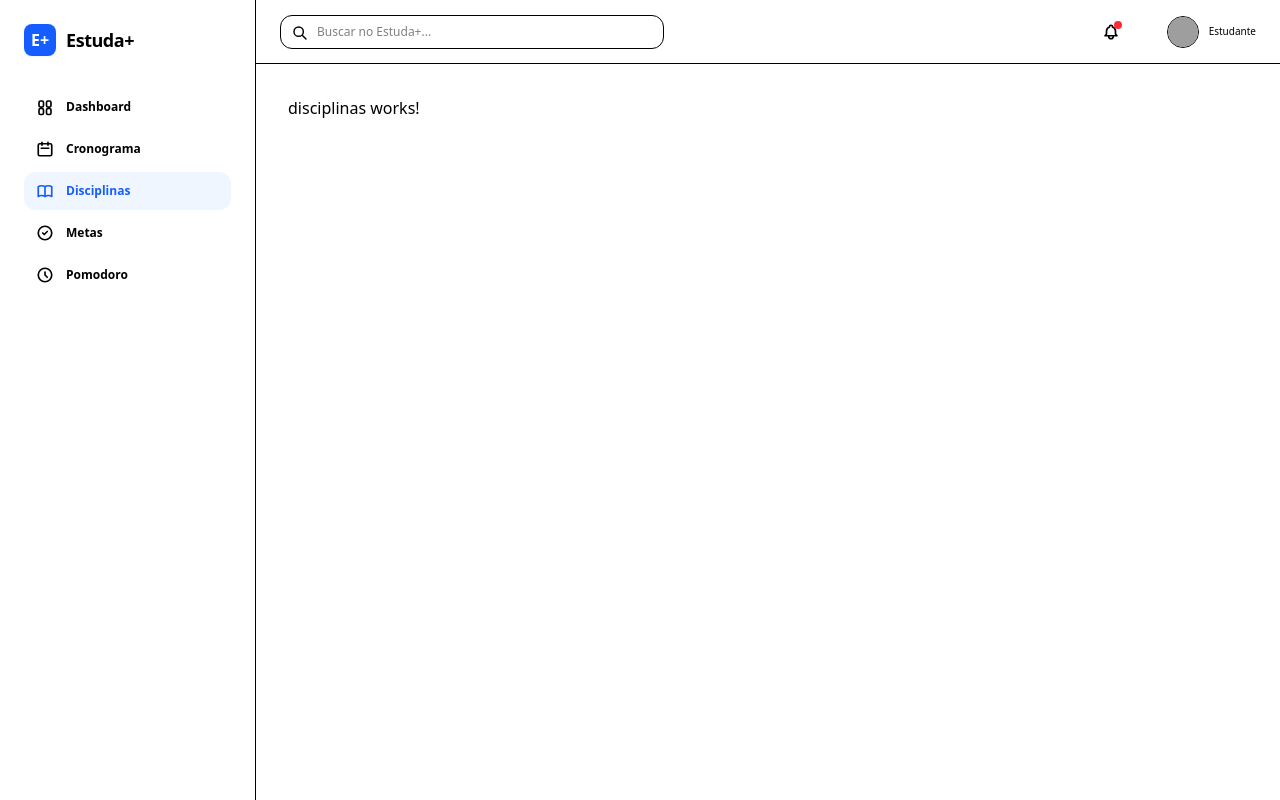
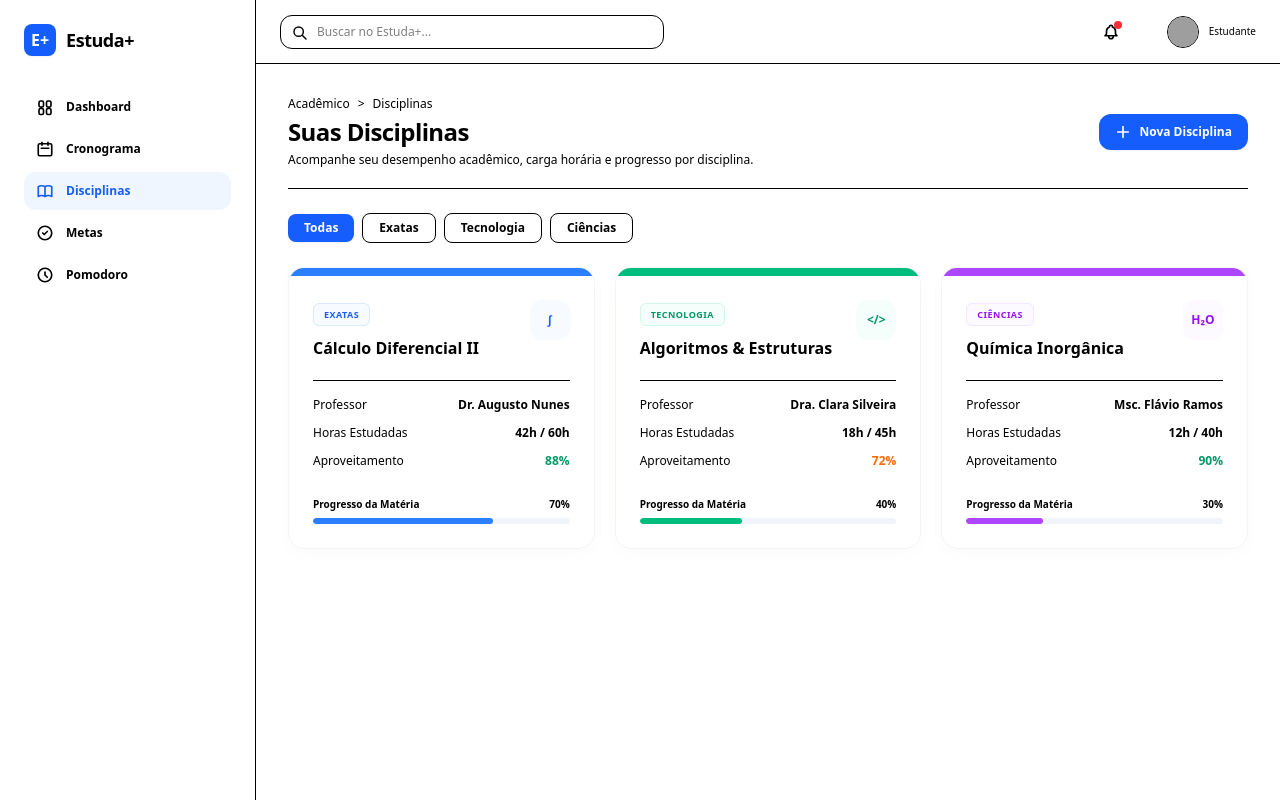
Before and after one commit to angelosilvanno/estuda-plus, an Angular app: page /disciplinas in a window 1280 px wide. Built offline with nearby package versions, Linux system fonts and the light colour scheme; grey boxes are pictures that could not be loaded.

Commit message:
feat: implementa estrutura da página de disciplinas com exibição e filtragem de disciplinasknn nnnnnnn mm

```diff
--- a/src/app/features/disciplinas/disciplinas.html
+++ b/src/app/features/disciplinas/disciplinas.html
@@ -1 +1,97 @@
-<p>disciplinas works!</p>
+<div class="space-y-6">
+
+  <div class="flex flex-col sm:flex-row justify-between items-start sm:items-center gap-4 border-b border-(--border-color) pb-5">
+    <div>
+      <div class="flex items-center gap-2 text-xs text-(--text-muted) mb-1">
+        <span>Acadêmico</span>
+        <span>&gt;</span>
+        <span class="text-(--text-main) font-medium">Disciplinas</span>
+      </div>
+      <h1 class="text-2xl font-bold tracking-tight">Suas Disciplinas</h1>
+      <p class="text-xs text-(--text-muted) mt-1">Acompanhe seu desempenho acadêmico, carga horária e progresso por disciplina.</p>
+    </div>
+
+    <button class="px-4 py-2.5 bg-blue-600 hover:bg-blue-700 text-white text-xs font-semibold rounded-xl transition-all shadow-xs hover:-translate-y-0.5 active:scale-[0.99] flex items-center gap-2 cursor-pointer">
+      <svg class="w-4 h-4" fill="none" stroke="currentColor" viewBox="0 0 24 24"><path stroke-linecap="round" stroke-linejoin="round" stroke-width="2.5" d="M12 4v16m8-8H4"/></svg>
+      Nova Disciplina
+    </button>
+  </div>
+
+  <div class="flex flex-wrap items-center gap-2">
+    <button
+      (click)="filtroAtivo = 'todas'"
+      [class]="filtroAtivo === 'todas' ? 'px-4 py-1.5 text-xs font-bold rounded-lg bg-blue-600 text-white shadow-xs cursor-pointer' : 'px-4 py-1.5 text-xs font-semibold rounded-lg bg-(--bg-surface) text-(--text-muted) border border-(--border-color) hover:text-(--text-main) cursor-pointer'"
+    >
+      Todas
+    </button>
+    <button
+      (click)="filtroAtivo = 'exatas'"
+      [class]="filtroAtivo === 'exatas' ? 'px-4 py-1.5 text-xs font-bold rounded-lg bg-blue-600 text-white shadow-xs cursor-pointer' : 'px-4 py-1.5 text-xs font-semibold rounded-lg bg-(--bg-surface) text-(--text-muted) border border-(--border-color) hover:text-(--text-main) cursor-pointer'"
+    >
+      Exatas
+    </button>
+    <button
+      (click)="filtroAtivo = 'tecnologia'"
+      [class]="filtroAtivo === 'tecnologia' ? 'px-4 py-1.5 text-xs font-bold rounded-lg bg-blue-600 text-white shadow-xs cursor-pointer' : 'px-4 py-1.5 text-xs font-semibold rounded-lg bg-(--bg-surface) text-(--text-muted) border border-(--border-color) hover:text-(--text-main) cursor-pointer'"
+    >
+      Tecnologia
+    </button>
+    <button
+      (click)="filtroAtivo = 'ciências'"
+      [class]="filtroAtivo === 'ciências' ? 'px-4 py-1.5 text-xs font-bold rounded-lg bg-blue-600 text-white shadow-xs cursor-pointer' : 'px-4 py-1.5 text-xs font-semibold rounded-lg bg-(--bg-surface) text-(--text-muted) border border-(--border-color) hover:text-(--text-main) cursor-pointer'"
+    >
+      Ciências
+    </button>
+  </div>
+
+  <div class="grid grid-cols-1 md:grid-cols-2 lg:grid-cols-3 gap-5">
+    <div
+      *ngFor="let disciplina of disciplinasFiltradas"
+      class="bg-(--bg-surface) rounded-2xl border border-slate-100 dark:border-slate-800 shadow-[0_4px_20px_rgba(0,0,0,0.02)] hover:-translate-y-0.5 hover:shadow-xs transition-all duration-300 overflow-hidden flex flex-col justify-between"
+    >
+      <div [class]="'h-2 ' + disciplina.corPrimaria"></div>
+
+      <div class="p-6 space-y-5">
+        <div class="flex justify-between items-start">
+          <div>
+            <span [class]="'text-[9px] font-extrabold px-2.5 py-1 rounded-md uppercase tracking-wider ' + disciplina.corFundo + ' ' + disciplina.corTexto + ' border ' + disciplina.corBorda">
+              {{ disciplina.categoria }}
+            </span>
+            <h3 class="text-md font-extrabold mt-3 text-(--text-main)">{{ disciplina.nome }}</h3>
+          </div>
+          <div [class]="'w-10 h-10 rounded-xl font-bold text-xs flex items-center justify-center shrink-0 ' + disciplina.corFundo + ' ' + disciplina.corTexto">
+            {{ disciplina.icone }}
+          </div>
+        </div>
+
+        <div class="border-t border-(--border-color) pt-4 space-y-3">
+          <div class="flex justify-between text-xs">
+            <span class="text-(--text-muted)">Professor</span>
+            <span class="font-bold text-(--text-main)">{{ disciplina.professor }}</span>
+          </div>
+          <div class="flex justify-between text-xs">
+            <span class="text-(--text-muted)">Horas Estudadas</span>
+            <span class="font-semibold text-(--text-main)">{{ disciplina.cargaHorariaEstudada }}h / {{ disciplina.cargaHorariaTotal }}h</span>
+          </div>
+          <div class="flex justify-between text-xs">
+            <span class="text-(--text-muted)">Aproveitamento</span>
+            <span [class]="disciplina.aproveitamento >= 80 ? 'font-bold text-emerald-600' : 'font-bold text-orange-500'">
+              {{ disciplina.aproveitamento }}%
+            </span>
+          </div>
+        </div>
+
+        <div class="pt-2">
+          <div class="flex justify-between items-center text-[10px] font-bold text-(--text-muted) mb-1.5">
+            <span>Progresso da Matéria</span>
+            <span>{{ disciplina.progresso }}%</span>
+          </div>
+          <div class="w-full bg-slate-100 dark:bg-slate-800 h-1.5 rounded-full overflow-hidden">
+            <div [class]="'h-full rounded-full transition-all duration-500 ' + disciplina.corPrimaria" [style.width.%]="disciplina.progresso"></div>
+          </div>
+        </div>
+      </div>
+    </div>
+  </div>
+
+</div>
--- a/src/app/features/disciplinas/disciplinas.ts
+++ b/src/app/features/disciplinas/disciplinas.ts
@@ -1,9 +1,85 @@
 import { Component } from '@angular/core';
+import { CommonModule } from '@angular/common';
+import { FormsModule } from '@angular/forms';
+
+interface Disciplina {
+  id: number;
+  nome: string;
+  professor: string;
+  categoria: string;
+  cargaHorariaEstudada: number;
+  cargaHorariaTotal: number;
+  aproveitamento: number;
+  progresso: number;
+  icone: string;
+  corPrimaria: string;
+  corFundo: string;
+  corTexto: string;
+  corBorda: string;
+}
 
 @Component({
   selector: 'app-disciplinas',
-  imports: [],
+  standalone: true,
+  imports: [CommonModule, FormsModule],
   templateUrl: './disciplinas.html',
-  styleUrl: './disciplinas.css',
+  styleUrl: './disciplinas.css'
 })
-export class Disciplinas {}
+export class Disciplinas {
+  disciplinas: Disciplina[] = [
+    {
+      id: 1,
+      nome: 'Cálculo Diferencial II',
+      professor: 'Dr. Augusto Nunes',
+      categoria: 'Exatas',
+      cargaHorariaEstudada: 42,
+      cargaHorariaTotal: 60,
+      aproveitamento: 88,
+      progresso: 70,
+      icone: '∫',
+      corPrimaria: 'bg-blue-500',
+      corFundo: 'bg-blue-50/50 dark:bg-blue-950/20',
+      corTexto: 'text-blue-600 dark:text-blue-400',
+      corBorda: 'border-blue-100 dark:border-blue-950'
+    },
+    {
+      id: 2,
+      nome: 'Algoritmos & Estruturas',
+      professor: 'Dra. Clara Silveira',
+      categoria: 'Tecnologia',
+      cargaHorariaEstudada: 18,
+      cargaHorariaTotal: 45,
+      aproveitamento: 72,
+      progresso: 40,
+      icone: '</>',
+      corPrimaria: 'bg-emerald-500',
+      corFundo: 'bg-emerald-50/50 dark:bg-emerald-950/20',
+      corTexto: 'text-emerald-600 dark:text-emerald-400',
+      corBorda: 'border-emerald-100 dark:border-emerald-950'
+    },
+    {
+      id: 3,
+      nome: 'Química Inorgânica',
+      professor: 'Msc. Flávio Ramos',
+      categoria: 'Ciências',
+      cargaHorariaEstudada: 12,
+      cargaHorariaTotal: 40,
+      aproveitamento: 90,
+      progresso: 30,
+      icone: 'H₂O',
+      corPrimaria: 'bg-purple-500',
+      corFundo: 'bg-purple-50/50 dark:bg-purple-950/20',
+      corTexto: 'text-purple-600 dark:text-purple-400',
+      corBorda: 'border-purple-100 dark:border-purple-950'
+    }
+  ];
+
+  filtroAtivo = 'todas';
+
+  get disciplinasFiltradas(): Disciplina[] {
+    if (this.filtroAtivo === 'todas') {
+      return this.disciplinas;
+    }
+    return this.disciplinas.filter(d => d.categoria.toLowerCase() === this.filtroAtivo.toLowerCase());
+  }
+}
```
